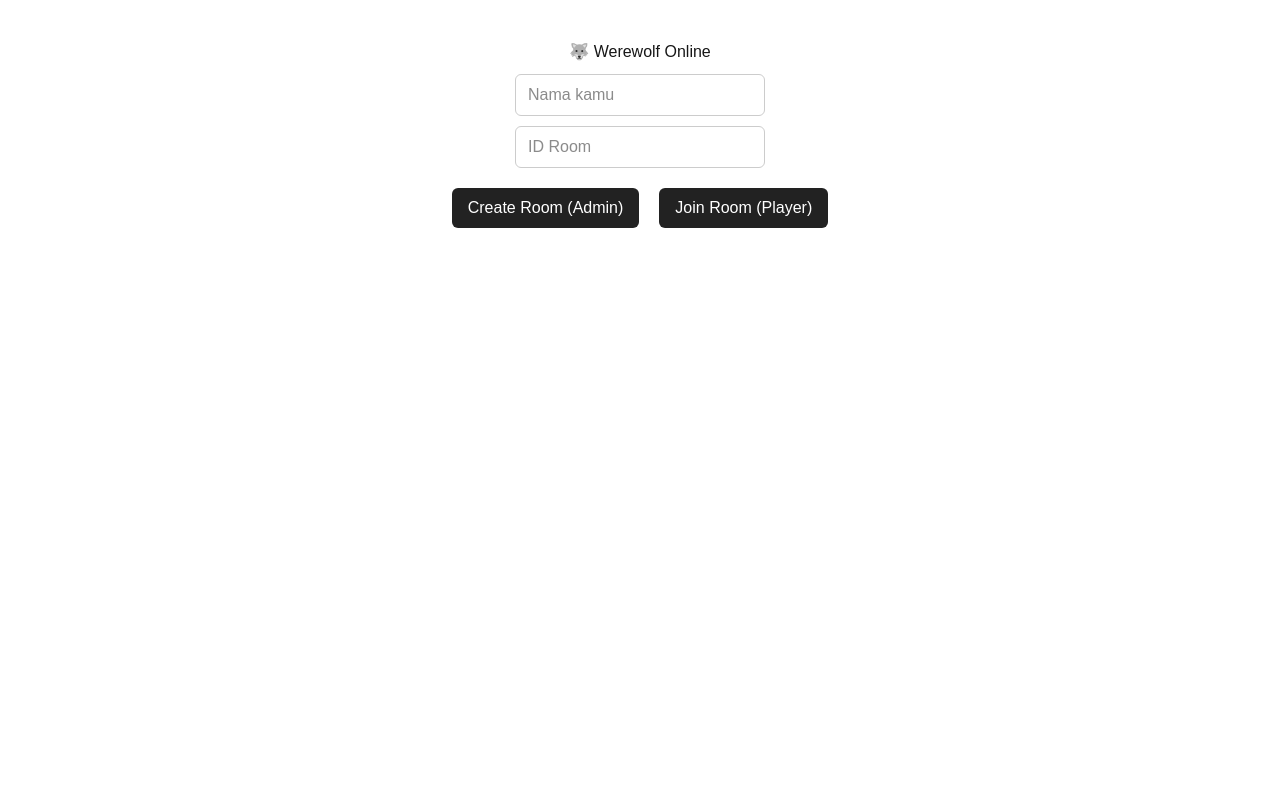
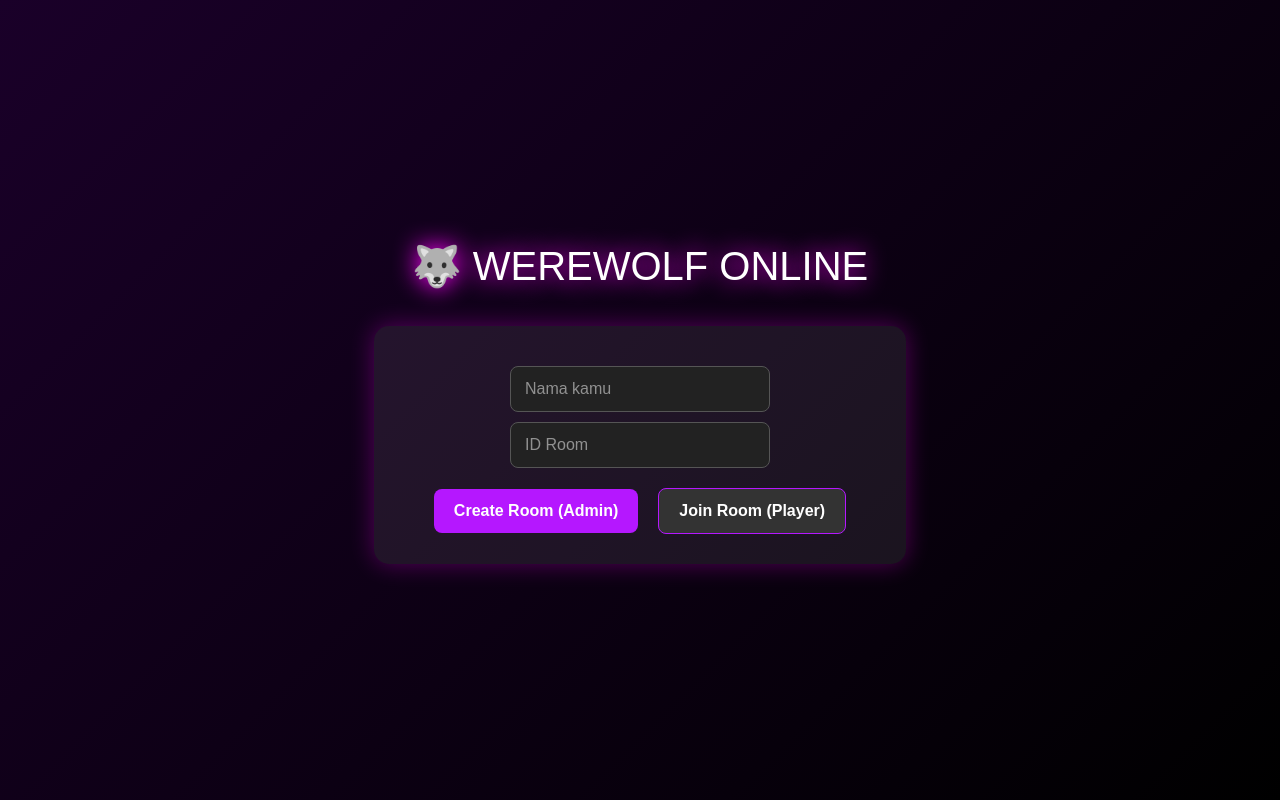
Before and after one commit to MuhammadRaffieHermansyah/werewolf-online, a Next.js app: page / in a window 1280 px wide. Built offline with nearby package versions, Linux system fonts and the light colour scheme; no server answers.

Commit message:
styling 3 pages

```diff
--- a/app/admin/page.tsx
+++ b/app/admin/page.tsx
@@ -4,59 +4,49 @@ import { socket } from "../../utils/socket";
 
 export default function AdminPage() {
   const [room, setRoom] = useState<any>(null);
-  const [roomId, setRoomId] = useState("");
-  const [name, setName] = useState("");
+  const roomId = localStorage.getItem("roomId") || "";
+  const name = localStorage.getItem("name") || "";
 
   useEffect(() => {
-    const storedRole = localStorage.getItem("role");
-    if (storedRole !== "admin") {
-      alert("Kamu bukan admin!");
-      window.location.href = "/";
-      return;
-    }
-
-    const storedRoomId = localStorage.getItem("roomId") || "room1";
-    const storedName = localStorage.getItem("name") || "Admin";
-
-    setRoomId(storedRoomId);
-    setName(storedName);
-
-    // 🔥 Buat room hanya sekali
-    socket.emit("createRoom", { roomId: storedRoomId, name: storedName });
-
+    if (!roomId || !name) return;
+    socket.emit("createRoom", { roomId, name });
     socket.on("updateRoom", (data) => setRoom(data));
     socket.on("errorMsg", (msg) => alert(msg));
-
     return () => {
       socket.off("updateRoom");
       socket.off("errorMsg");
     };
-  }, []);
+  }, [roomId, name]);
 
-  if (!room) return <p>Menunggu data room...</p>;
+  if (!room) return <p style={styles.wait}>Menunggu data room...</p>;
 
   return (
-    <div style={{ padding: 20 }}>
-      <h2>Admin Panel</h2>
-      <h3>Room ID: {roomId}</h3>
+    <div style={styles.container}>
+      <h2 style={styles.title}>👑 Admin Panel</h2>
+      <p style={styles.roomInfo}>
+        Room ID: <b>{roomId}</b>
+      </p>
 
-      <ul>
+      <ul style={styles.list}>
         {room.players.map((p: any) => (
           <li key={p.id}>
-            {p.name} — {p.role || "Belum ada role"} — {p.alive ? "Alive" : "Dead"}
+            <b>{p.name}</b> — {p.role || "No role yet"} —{" "}
+            {p.alive ? "🟢 Alive" : "🔴 Dead"}
           </li>
         ))}
       </ul>
 
-      <button
-        onClick={() => socket.emit("startGame", roomId)}
-        disabled={room.phase !== "lobby"}
-      >
-        Mulai Game
-      </button>
+      {room.phase === "lobby" && (
+        <button
+          style={styles.btn}
+          onClick={() => socket.emit("startGame", roomId)}
+        >
+          🚀 Mulai Game
+        </button>
+      )}
 
-      <h3>Game Log</h3>
-      <ul>
+      <h3 style={styles.subTitle}>📜 Game Log</h3>
+      <ul style={styles.log}>
         {room.log.map((l: string, i: number) => (
           <li key={i}>{l}</li>
         ))}
@@ -64,3 +54,41 @@ export default function AdminPage() {
     </div>
   );
 }
+
+const styles: Record<string, React.CSSProperties> = {
+  container: {
+    color: "#fff",
+    background: "linear-gradient(135deg,#000,#1a0029)",
+    minHeight: "100vh",
+    padding: "30px",
+    fontFamily: "Poppins,sans-serif",
+  },
+  title: {
+    fontSize: "1.8rem",
+    textShadow: "0 0 20px #b517ff",
+  },
+  subTitle: {
+    marginTop: 25,
+  },
+  roomInfo: {
+    color: "#ccc",
+    marginBottom: 15,
+  },
+  wait: { color: "#fff", textAlign: "center", marginTop: 100 },
+  btn: {
+    marginTop: 15,
+    background: "#b517ff",
+    border: "none",
+    padding: "10px 20px",
+    borderRadius: 8,
+    color: "#fff",
+    cursor: "pointer",
+  },
+  list: { listStyle: "none", padding: 0, marginBottom: 20 },
+  log: {
+    background: "rgba(255,255,255,0.05)",
+    borderRadius: 10,
+    padding: 15,
+    listStyle: "none",
+  },
+};
--- a/app/game/page.tsx
+++ b/app/game/page.tsx
@@ -5,67 +5,73 @@ import { socket } from "../../utils/socket";
 export default function GamePage() {
   const [room, setRoom] = useState<any>(null);
   const [me, setMe] = useState<any>(null);
-  const [roomId, setRoomId] = useState("");
-  const [name, setName] = useState("");
+  const roomId = localStorage.getItem("roomId") || "";
+  const name = localStorage.getItem("name") || "";
 
   useEffect(() => {
-    const storedRole = localStorage.getItem("role");
-    if (storedRole !== "player") {
-      alert("Kamu bukan player!");
-      window.location.href = "/";
-      return;
-    }
-
-    const storedRoomId = localStorage.getItem("roomId");
-    const storedName = localStorage.getItem("name");
-
-    if (!storedRoomId || !storedName) {
-      alert("Data tidak lengkap. Kembali ke halaman awal.");
-      window.location.href = "/";
-      return;
-    }
-
-    setRoomId(storedRoomId);
-    setName(storedName);
-
-    // 🔵 Join ke room
-    socket.emit("joinRoom", { roomId: storedRoomId, name: storedName });
+    if (!roomId || !name) return;
+    socket.emit("joinRoom", { roomId, name });
 
     socket.on("updateRoom", (data) => {
       setRoom(data);
-      const player = data.players.find((p: any) => p.id === socket.id);
-      setMe(player);
+      setMe(data.players.find((p: any) => p.id === socket.id));
     });
 
     socket.on("errorMsg", (msg) => alert(msg));
-
     return () => {
       socket.off("updateRoom");
       socket.off("errorMsg");
     };
-  }, []);
+  }, [roomId, name]);
 
-  if (!room || !me) return <p>Menunggu data room...</p>;
+  if (!room || !me) return <p style={styles.wait}>Menunggu room dimulai...</p>;
+
+  const handleVote = (target: string) => {
+    socket.emit("vote", { roomId, target });
+  };
 
   return (
     <div style={styles.container}>
-      <h2>Game Room</h2>
+      <h2 style={styles.title}>🌙 Werewolf Game</h2>
       <p>
-        <strong>Nama:</strong> {me.name} <br />
-        <strong>Role:</strong> {me.role ?? "Belum dibagikan"} <br />
-        <strong>Status:</strong> {me.alive ? "Alive" : "Dead"}
+        <strong>Phase:</strong> {room.phase}
       </p>
 
-      <h3>Daftar Pemain</h3>
+      <p>
+        <strong>Kamu:</strong> {me.name} —{" "}
+        <span style={{ color: "#b517ff" }}>{me.role}</span>
+      </p>
+
+      <h3>Pemain</h3>
       <ul style={styles.list}>
         {room.players.map((p: any) => (
           <li key={p.id}>
-            {p.name} — {p.alive ? "Alive" : "Dead"}
+            {p.name} — {p.alive ? "🟢 Alive" : "🔴 Dead"}
           </li>
         ))}
       </ul>
 
-      <h3>Game Log</h3>
+      {room.phase === "day" && me.alive && (
+        <>
+          <h3>🗳️ Pilih siapa yang kamu curigai!</h3>
+          {room.players
+            .filter((p: any) => p.alive && p.id !== socket.id)
+            .map((p: any) => (
+              <button
+                key={p.id}
+                style={styles.voteBtn}
+                onClick={() => handleVote(p.name)}
+              >
+                Vote {p.name}
+              </button>
+            ))}
+        </>
+      )}
+
+      {room.phase === "night" && <p>🌌 Malam tiba... tunggu hasilnya.</p>}
+      {room.phase === "ended" && <p>🎉 Game selesai! {room.log.at(-1)}</p>}
+
+      <h3 style={styles.subTitle}>📜 Log</h3>
       <ul style={styles.log}>
         {room.log.map((l: string, i: number) => (
           <li key={i}>{l}</li>
@@ -75,15 +81,33 @@ export default function GamePage() {
   );
 }
 
-const styles = {
+const styles: Record<string, React.CSSProperties> = {
   container: {
-    maxWidth: 600,
-    margin: "auto",
-    padding: 20,
-    background: "#fafafa",
+    color: "#fff",
+    background: "linear-gradient(135deg,#0a0014,#1a0029)",
+    minHeight: "100vh",
+    padding: 30,
+    fontFamily: "Poppins,sans-serif",
+  },
+  title: {
+    textShadow: "0 0 20px #b517ff",
+  },
+  wait: { color: "#fff", textAlign: "center", marginTop: 100 },
+  list: { listStyle: "none", padding: 0 },
+  log: {
+    background: "rgba(255,255,255,0.05)",
+    borderRadius: 10,
+    padding: 15,
+    listStyle: "none",
+  },
+  voteBtn: {
+    margin: "5px",
+    padding: "8px 16px",
+    background: "#b517ff",
+    color: "#fff",
+    border: "none",
     borderRadius: 8,
-    boxShadow: "0 0 10px rgba(0,0,0,0.1)",
+    cursor: "pointer",
   },
-  list: { listStyle: "none", padding: 0 },
-  log: { background: "#eee", padding: 10, borderRadius: 6, listStyle: "none" },
+  subTitle: { marginTop: 25 },
 };
--- a/app/page.tsx
+++ b/app/page.tsx
@@ -8,15 +8,14 @@ export default function HomePage() {
   const [error, setError] = useState("");
 
   useEffect(() => {
-    socket.on("errorMsg", (msg: string) => setError(msg));
+    socket.on("errorMsg", (msg) => setError(msg));
     return () => {
       socket.off("errorMsg");
     };
-  }, [setError]);
+  }, []);
 
   const createRoom = () => {
     if (!roomId || !name) return setError("Isi nama dan ID room dulu!");
-    // simpan ke localStorage
     localStorage.setItem("role", "admin");
     localStorage.setItem("roomId", roomId);
     localStorage.setItem("name", name);
@@ -32,8 +31,9 @@ export default function HomePage() {
   };
 
   return (
-    <div style={{ textAlign: "center", padding: 40 }}>
-      <h1>🐺 Werewolf Online</h1>
+    <div style={styles.container}>
+      <h1 style={styles.title}>🐺 WEREWOLF ONLINE</h1>
+      <div style={styles.card}>
         <input
           placeholder="Nama kamu"
           onChange={(e) => setName(e.target.value)}
@@ -44,35 +44,72 @@ export default function HomePage() {
           onChange={(e) => setRoomId(e.target.value)}
           style={styles.input}
         />
-      <div>
-        <button style={styles.btn} onClick={createRoom}>
+        <div style={{ marginTop: 20 }}>
+          <button style={styles.btnPrimary} onClick={createRoom}>
             Create Room (Admin)
           </button>
-        <button style={styles.btn} onClick={joinRoom}>
+          <button style={styles.btnSecondary} onClick={joinRoom}>
             Join Room (Player)
           </button>
         </div>
-      {error && <p style={{ color: "red" }}>{error}</p>}
+        {error && <p style={styles.error}>{error}</p>}
+      </div>
     </div>
   );
 }
 
-const styles = {
+const styles: Record<string, React.CSSProperties> = {
+  container: {
+    background: "linear-gradient(135deg, #1a0029, #000)",
+    color: "#fff",
+    height: "100vh",
+    display: "flex",
+    flexDirection: "column",
+    alignItems: "center",
+    justifyContent: "center",
+    fontFamily: "Poppins, sans-serif",
+  },
+  card: {
+    background: "rgba(255,255,255,0.08)",
+    padding: "30px 50px",
+    borderRadius: "15px",
+    boxShadow: "0 0 25px rgba(255,0,255,0.3)",
+    textAlign: "center",
+  },
+  title: {
+    fontSize: "2.5rem",
+    marginBottom: "30px",
+    textShadow: "0 0 25px #ff00ff",
+  },
   input: {
     display: "block",
     margin: "10px auto",
-    padding: "8px 12px",
-    width: "250px",
-    borderRadius: 6,
-    border: "1px solid #ccc",
-  },
-  btn: {
-    margin: "10px",
-    padding: "8px 16px",
-    borderRadius: 6,
+    padding: "10px 14px",
+    width: "260px",
+    borderRadius: 8,
+    border: "1px solid #555",
     background: "#222",
     color: "#fff",
+  },
+  btnPrimary: {
+    background: "#b517ff",
     border: "none",
+    padding: "10px 20px",
+    borderRadius: 8,
     cursor: "pointer",
+    color: "#fff",
+    fontWeight: "bold",
+    margin: "0 10px",
   },
+  btnSecondary: {
+    background: "#333",
+    border: "1px solid #b517ff",
+    padding: "10px 20px",
+    borderRadius: 8,
+    cursor: "pointer",
+    color: "#fff",
+    fontWeight: "bold",
+    margin: "0 10px",
+  },
+  error: { color: "#ff4d4d", marginTop: 15 },
 };
```
Lines whose indentation alone changed are shown as unchanged.
